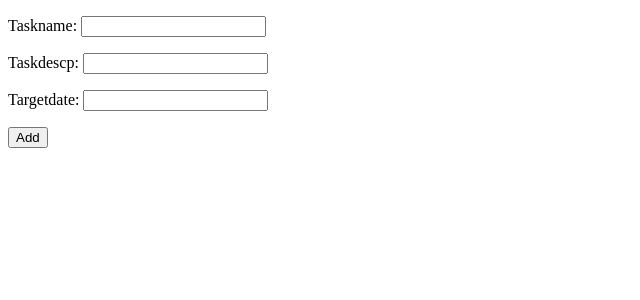
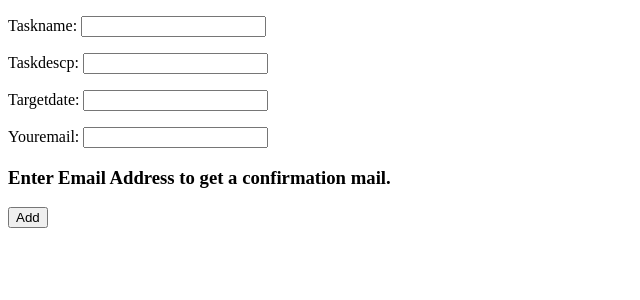
Before and after one commit to kanakagrawal54/Todo-App-using-Django, a Django app: page /addtask/ in a window 1280 px wide. Shown: the top 300 px of the page, without its empty margins (0-640 px from the left). Run offline with Django 3.2, Linux system fonts and the light colour scheme.

Commit message:
added email feature

```diff
--- a/mytodoapp/forms.py
+++ b/mytodoapp/forms.py
@@ -4,3 +4,4 @@ class Todoform(forms.Form):
 	taskname=forms.CharField(label='Taskname',max_length=100)
 	taskdescp=forms.CharField(label='Taskdescp',max_length=600)
 	targetdate=forms.DateField(label='Targetdate')
+	youremail=forms.EmailField(label='Youremail')
--- a/mytodoapp/models.py
+++ b/mytodoapp/models.py
@@ -5,3 +5,4 @@ class Todomodel(models.Model):
 	taskname=models.CharField(max_length=100)
 	targetdate=models.DateField()
 	taskdescp=models.TextField()
+	youremail=models.EmailField(default="kanak@gmail.com")
--- a/mytodoapp/templates/mytodoapp/home.html
+++ b/mytodoapp/templates/mytodoapp/home.html
@@ -11,7 +11,7 @@
 </head>
 <body>
 </br>
-	<h1 style="color:lightgreen;padding-left:10px;text-align: center;">Welcome to your Todo App!</h1>
+	<h1>Welcome to your Todo App!</h1>
 	<hr>
 	<h3><a href="{%url 'addtaskview' %}">Add task</a></h3>
     </br>
--- a/mytodoapp/templates/mytodoapp/taskpage.html
+++ b/mytodoapp/templates/mytodoapp/taskpage.html
@@ -13,6 +13,7 @@
 <form method="POST">
     {% csrf_token %}
     {{ form.as_p}}
+    <h3>Enter Email Address to get a confirmation mail.</h3>
     <input type="submit" value="Add">
 </form>
 </body>
--- a/mytodoapp/views.py
+++ b/mytodoapp/views.py
@@ -3,6 +3,7 @@ from django.http import HttpResponseRedirect
 from .forms import Todoform
 from django.contrib import messages
 from .models import Todomodel
+from django.core.mail import send_mail
 
 # Create your views here.
 def addtask(request):
@@ -12,7 +13,10 @@ def addtask(request):
 		obj.taskname=request.POST.get('taskname')
 		obj.targetdate=request.POST.get('targetdate')
 		obj.taskdescp=request.POST.get('taskdescp')
+		obj.youremail=request.POST.get('youremail')
+		receiver=obj.youremail
 		obj.save()
+		send_mail('Todo App- Task added','hey! congrats you successfully added a task in your todo list','kanakagrawal600@gmail.com',[receiver],fail_silently=False)
 		return redirect('/./')
 	else:
 		form=Todoform()
```
Also changed, not shown: mytodoapp/static/mytodoapp/home.css (+12 -2 lines), todo/settings.py (+7 -0 lines), mytodoapp/migrations/0002_todomodel_youremail.py (added).
